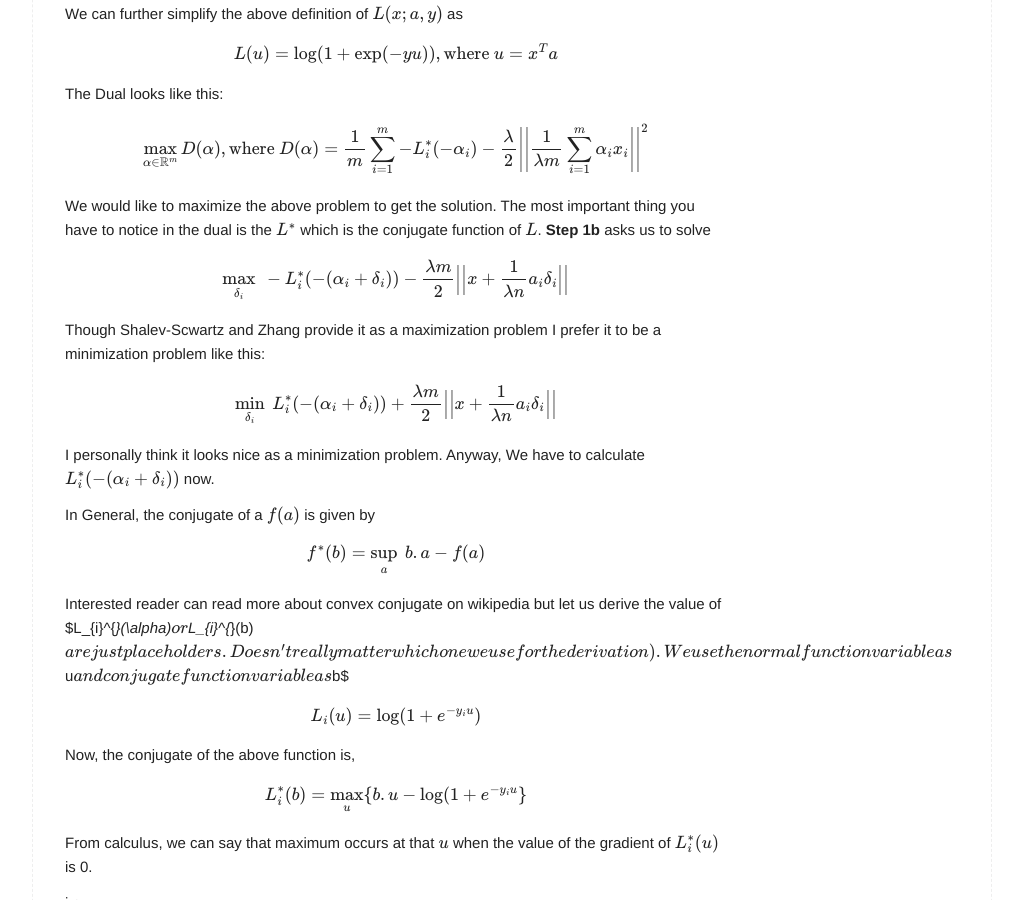
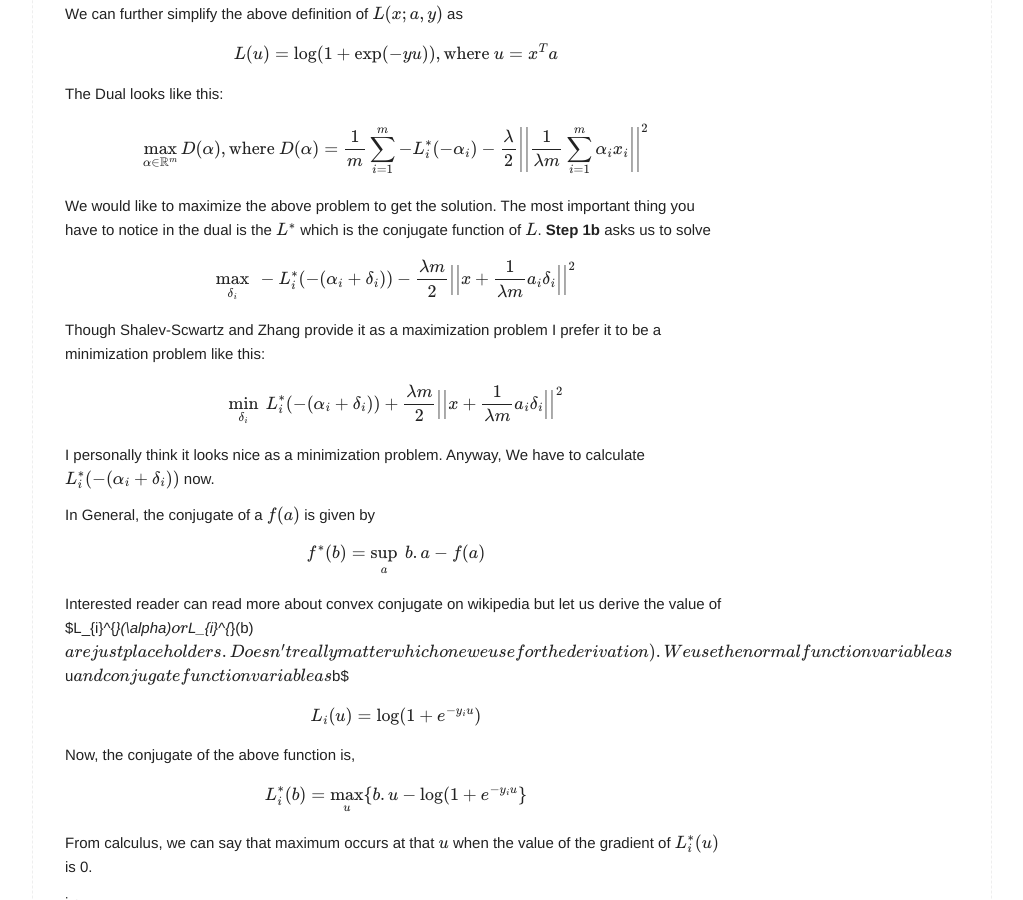
Before and after one commit to CGudapati/cgudapati.github.io, a Jekyll site: the page built from _posts/2019-11-07-Stochatsic-Dual-Coordinate-Ascent-1D-Minimizaton-Subproblem.md, in a window 1280 px wide and 900 px high, scrolled down 1190 px. Shown: the whole window, without its empty margins (128-1151 px from the left). Built offline with Jekyll 4.4.1, drawn with Linux system fonts in a browser that asks for light colours; formulas are drawn with MathJax 3; some of the changed text lies outside the part shown.

```diff
--- a/_posts/2019-11-07-Stochatsic-Dual-Coordinate-Ascent-1D-Minimizaton-Subproblem.md
+++ b/_posts/2019-11-07-Stochatsic-Dual-Coordinate-Ascent-1D-Minimizaton-Subproblem.md
@@ -70,7 +70,7 @@
 
 
 $$
-\max_{\delta_{i}}\  -L_{i}^{*}(-(\alpha_{i}+\delta_{i})) -\frac{\lambda m}{2}\Big\lvert\Big\lvert x + \frac{1}{\lambda n}a_{i}\delta_{i}\Big\rvert\Big\rvert
+\max_{\delta_{i}}\  -L_{i}^{*}(-(\alpha_{i}+\delta_{i})) -\frac{\lambda m}{2}\Big\lvert\Big\lvert x + \frac{1}{\lambda m}a_{i}\delta_{i}\Big\rvert\Big\rvert^{2}
 $$
 
 
@@ -78,7 +78,7 @@
 
 
 $$
-\min_{\delta_{i}}\  L_{i}^{*}(-(\alpha_{i}+\delta_{i})) +\frac{\lambda m}{2}\Big\lvert\Big\lvert x + \frac{1}{\lambda n}a_{i}\delta_{i}\Big\rvert\Big\rvert
+\min_{\delta_{i}}\  L_{i}^{*}(-(\alpha_{i}+\delta_{i})) +\frac{\lambda m}{2}\Big\lvert\Big\lvert x + \frac{1}{\lambda m}a_{i}\delta_{i}\Big\rvert\Big\rvert^{2}
 $$
 
 
@@ -156,7 +156,7 @@
 
 
 $$
--\frac{b}{y_{i}}\log(-\frac{b}{y_{i}}) + (1+\frac{b}{y_{i}})\log(1+\frac{b}{y_{i}}) +\frac{\lambda m}{2}\Big\lvert\Big\lvert x + \frac{1}{\lambda n}a_{i}\delta_{i}\Big\rvert\Big\rvert
+-\frac{b}{y_{i}}\log(-\frac{b}{y_{i}}) + (1+\frac{b}{y_{i}})\log(1+\frac{b}{y_{i}}) +\frac{\lambda m}{2}\Big\lvert\Big\lvert x + \frac{1}{\lambda m}a_{i}\delta_{i}\Big\rvert\Big\rvert^{2}
 $$
 where $b = (-\alpha_{i}-\delta_{i})$
 
```
